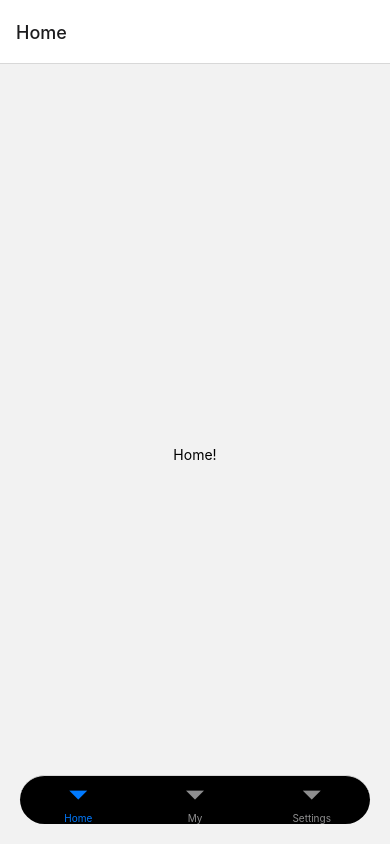
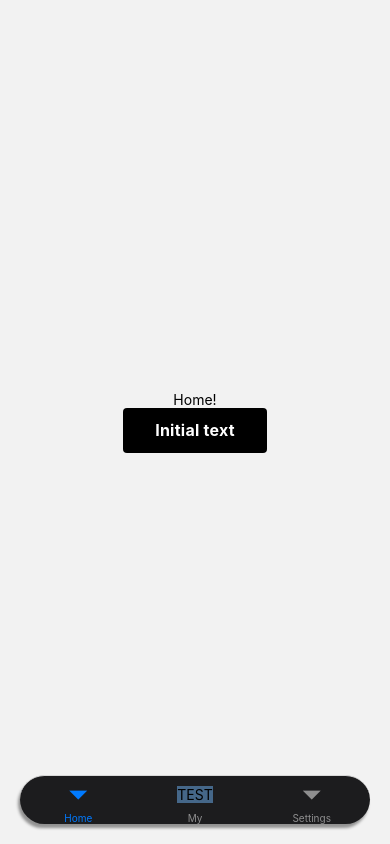
Before and after one commit to XDarkBolt/kayahome_frontend_mobile, a React Native app: screen / in a window 390 px wide. Built offline with nearby package versions, Linux system fonts and the light colour scheme.

Commit message:
elevetad cards

```diff
--- a/App.tsx
+++ b/App.tsx
@@ -1,31 +1,62 @@
 import { StatusBar } from 'expo-status-bar';
-import React from 'react';
-import { StyleSheet, Text, View } from 'react-native';
+import React, { useState } from 'react';
+import { GestureResponderEvent, Pressable, SafeAreaView, ScrollView, StyleSheet, Text, View } from 'react-native';
 import { NavigationContainer } from '@react-navigation/native';
 import { createBottomTabNavigator } from '@react-navigation/bottom-tabs';
 import { Colors } from 'react-native/Libraries/NewAppScreen';
+import FlatCards from './components/FlatCards';
+import ElevatedCards from './components/ElevatedCards';
 
 function HomeScreen() {
+  const [title, setTitle] = useState("Initial text");
+  function onPress(event: GestureResponderEvent): void {
+    try {
+      setTitle('DD');
+      return;
+    } catch (error) {
+      throw new Error('Function not implemented.');
+    }
+  }
+
   return (
     <View style={{ flex: 1, justifyContent: 'center', alignItems: 'center' }}>
       <Text>Home!</Text>
+      <Pressable style={styles.button} onPress={onPress}>
+        <Text style={styles.text}>{title}</Text>
+      </Pressable>
     </View>
   );
 }
 
 function SettingsScreen() {
+  var CompArray = new Array();
+  CompArray[0] = 'LIST1';
+  CompArray[1] = 'LIST2';
   return (
     <View style={{ flex: 1, justifyContent: 'center', alignItems: 'center' }}>
-      <Text>Settings!</Text>
+      <Text>{CompArray}</Text>
     </View>
   );
 }
 
 function MyScreen() {
+  const [title, setTitle] = useState("Initial text");
+  function onPress(event: GestureResponderEvent): void {
+    try {
+      setTitle('DD');
+      return;
+    } catch (error) {
+      throw new Error('Function not implemented.');
+    }
+  }
+
   return (
-    <View style={{ flex: 1, justifyContent: 'center', alignItems: 'center' }}>
-      <Text>DarkBolt!</Text>
-    </View>
+    <SafeAreaView>
+      <ScrollView>
+        <FlatCards />
+        <ElevatedCards />
+      </ScrollView>
+    </SafeAreaView>
   );
 }
 
@@ -33,19 +64,26 @@ const Tab = createBottomTabNavigator();
 
 function MyTabs() {
   return (
-    <Tab.Navigator screenOptions={{
+    <Tab.Navigator initialRouteName='Home' screenOptions={{
+      tabBarShowLabel: true,
+      headerShown: false,
       tabBarStyle: {
         position: 'absolute',
         bottom: 20,
         left: 20,
         right: 20,
-        elevation: 0,
-        backgroundColor: '#000',
-        borderRadius: 35
+        backgroundColor: 'rgb(28, 28, 30)',
+        borderRadius: 1000,
+        shadowColor: '#000',
+        shadowOffset: { width: -2, height: 4 },
+        shadowOpacity: 0.4,
+        shadowRadius: 3,
+        elevation: 6,
+        borderBlockColor: 'rgb(28, 28, 30)',
       },
     }}>
       <Tab.Screen name="Home" component={HomeScreen} />
-      <Tab.Screen name="My" component={MyScreen} />
+      <Tab.Screen name="My" component={MyScreen} options={{ tabBarIcon: ({ focused }) => { return (<View style={{ backgroundColor: '#456789' }}><Text>TEST</Text></View>) } }} />
       <Tab.Screen name="Settings" component={SettingsScreen} />
     </Tab.Navigator>
   );
@@ -62,9 +100,32 @@ export default function App() {
 const styles = StyleSheet.create({
   container: {
     flex: 1,
-    backgroundColor: '#fff',
+    backgroundColor: 'rgb(28, 28, 30)',
     alignItems: 'center',
     justifyContent: 'center',
+  },
+  shadowProp: {
+    shadowColor: '#171717',
+    shadowOffset: { width: -2, height: 4 },
+    shadowOpacity: 0.2,
+    shadowRadius: 3,
+    elevation: 6,
+  },
+  button: {
+    alignItems: 'center',
+    justifyContent: 'center',
+    paddingVertical: 12,
+    paddingHorizontal: 32,
+    borderRadius: 4,
+    elevation: 3,
+    backgroundColor: 'black',
+  },
+  text: {
+    fontSize: 16,
+    lineHeight: 21,
+    fontWeight: 'bold',
+    letterSpacing: 0.25,
+    color: 'white',
   },
 });
 
--- /dev/null
+++ b/components/ElevatedCards.tsx
@@ -0,0 +1,65 @@
+import { ScrollView, StyleSheet, Text, View } from 'react-native'
+import React from 'react'
+
+export default function ElevatedCards() {
+    return (
+        <View>
+            <Text style={styles.headingText}>ElevatedCards</Text>
+            <ScrollView horizontal={true} showsVerticalScrollIndicator={false} showsHorizontalScrollIndicator={false} style={styles.container}>
+                <View style={[styles.card, styles.cardElevetad]}>
+                    <Text>Tap</Text>
+                </View>
+                <View style={[styles.card, styles.cardElevetad]}>
+                    <Text>Tap</Text>
+                </View>
+                <View style={[styles.card, styles.cardElevetad]}>
+                    <Text>Tap</Text>
+                </View>
+                <View style={[styles.card, styles.cardElevetad]}>
+                    <Text>Tap</Text>
+                </View>
+                <View style={[styles.card, styles.cardElevetad]}>
+                    <Text>Tap</Text>
+                </View>
+                <View style={[styles.card, styles.cardElevetad]}>
+                    <Text>Tap</Text>
+                </View>
+                <View style={[styles.card, styles.cardElevetad]}>
+                    <Text>Tap</Text>
+                </View>
+            </ScrollView>
+        </View>
+    )
+}
+
+const styles = StyleSheet.create({
+    headingText: {
+        fontSize: 24,
+        fontWeight: 'bold',
+        paddingHorizontal: 8
+    },
+    container: {
+        padding: 8
+    },
+    card: {
+        flex: 1,
+        alignItems: 'center',
+        justifyContent: 'center',
+        width: 100,
+        height: 100,
+        borderRadius: 5,
+        margin: 8,
+        color: '#000000'
+    },
+    cardElevetad: {
+        backgroundColor: '#CAD5E2',
+        elevation: 4,
+        shadowOffset: {
+            width: 1,
+            height: 1
+        },
+        shadowColor: '#000000',
+        shadowOpacity: 0.3,
+        shadowRadius: 2
+    },
+})
--- /dev/null
+++ b/components/FlatCards.tsx
@@ -0,0 +1,12 @@
+import { StyleSheet, Text, View } from 'react-native'
+import React from 'react'
+
+export default function FlatCards() {
+    return (
+        <View>
+            <Text>FlatCards</Text>
+        </View>
+    )
+}
+
+const styles = StyleSheet.create({})
--- a/package.json
+++ b/package.json
@@ -22,6 +22,7 @@
     "@types/jest": "^29.5.12",
     "@types/react": "^18.2.70",
     "@types/react-test-renderer": "^18.0.7",
+    "babel-plugin-transform-scss": "^1.2.0",
     "typescript": "^5.4.3"
   },
   "private": true
```
Also changed, not shown: scss/color.scss (renamed from color.scss).
